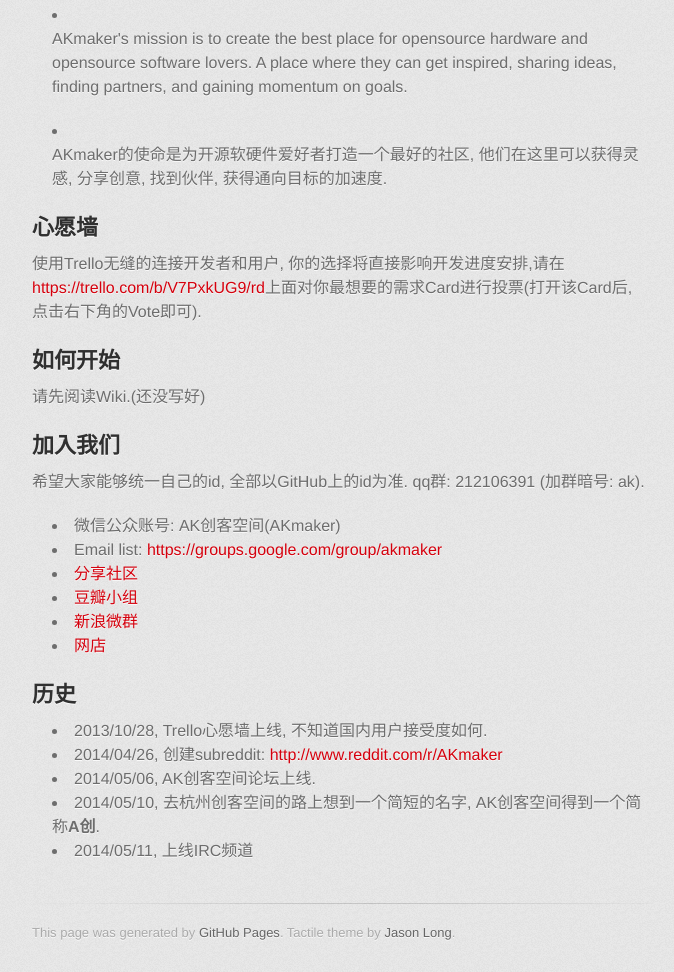
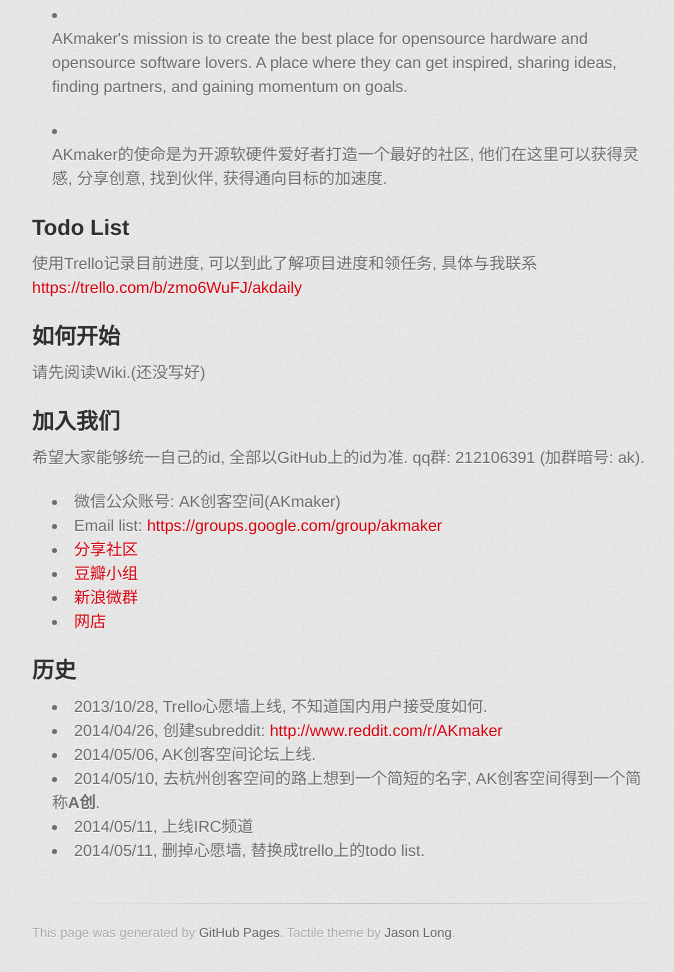
Before and after one commit to AKmaker/akmaker.github.io, a plain HTML site: page index.html in a window 1280 px wide. Shown: the part 824-1796 px from the top of the page, without its empty margins (298-972 px from the left). Drawn offline with Linux system fonts and the light colour scheme; a web font is replaced by a local one.

Commit message:
Replace master branch with page content via GitHub

```diff
--- a/index.html
+++ b/index.html
@@ -53,9 +53,9 @@
 <li><p>AKmaker's mission is to create the best place for opensource hardware and opensource software lovers. A place where they can get inspired, sharing ideas, finding partners, and gaining momentum on goals.</p></li>
 <li><p>AKmaker的使命是为开源软硬件爱好者打造一个最好的社区, 他们在这里可以获得灵感, 分享创意, 找到伙伴, 获得通向目标的加速度.</p></li>
 </ul><h2>
-<a name="%E5%BF%83%E6%84%BF%E5%A2%99" class="anchor" href="#%E5%BF%83%E6%84%BF%E5%A2%99"><span class="octicon octicon-link"></span></a>心愿墙</h2>
+<a name="todo-list" class="anchor" href="#todo-list"><span class="octicon octicon-link"></span></a>Todo List</h2>
 
-<p>使用Trello无缝的连接开发者和用户, 你的选择将直接影响开发进度安排,请在<a href="https://trello.com/b/V7PxkUG9/rd">https://trello.com/b/V7PxkUG9/rd</a>上面对你最想要的需求Card进行投票(打开该Card后, 点击右下角的Vote即可).</p>
+<p>使用Trello记录目前进度, 可以到此了解项目进度和领任务, 具体与我联系 <a href="https://trello.com/b/zmo6WuFJ/akdaily">https://trello.com/b/zmo6WuFJ/akdaily</a></p>
 
 <h2>
 <a name="%E5%A6%82%E4%BD%95%E5%BC%80%E5%A7%8B" class="anchor" href="#%E5%A6%82%E4%BD%95%E5%BC%80%E5%A7%8B"><span class="octicon octicon-link"></span></a>如何开始</h2>
@@ -86,6 +86,7 @@ qq群: 212106391 (加群暗号: ak).</p>
 <li>2014/05/06, AK创客空间论坛上线.</li>
 <li>2014/05/10, 去杭州创客空间的路上想到一个简短的名字, AK创客空间得到一个简称<strong>A创</strong>.</li>
 <li>2014/05/11, 上线IRC频道</li>
+<li>2014/05/11, 删掉心愿墙, 替换成trello上的todo list.</li>
 </ul>
         </section>
 
```
Also changed, not shown: params.json (+1 -1 lines).
